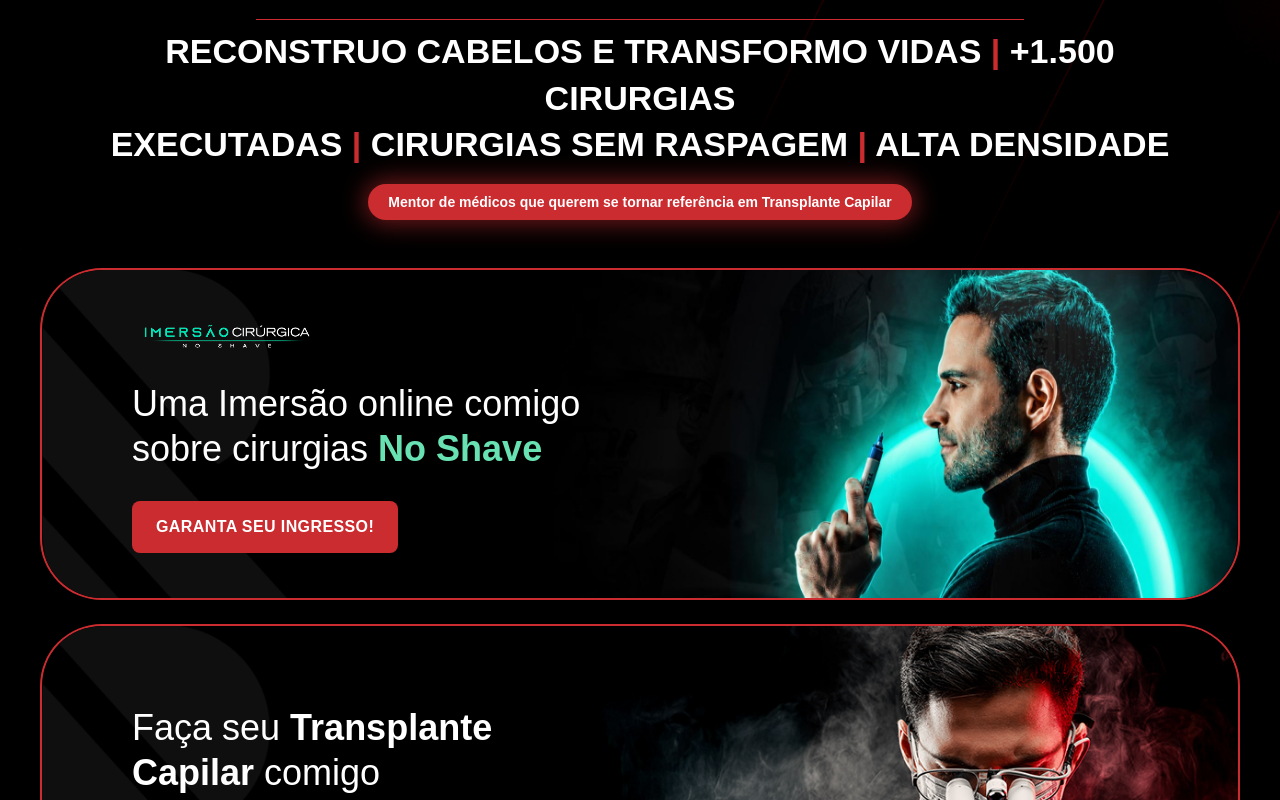
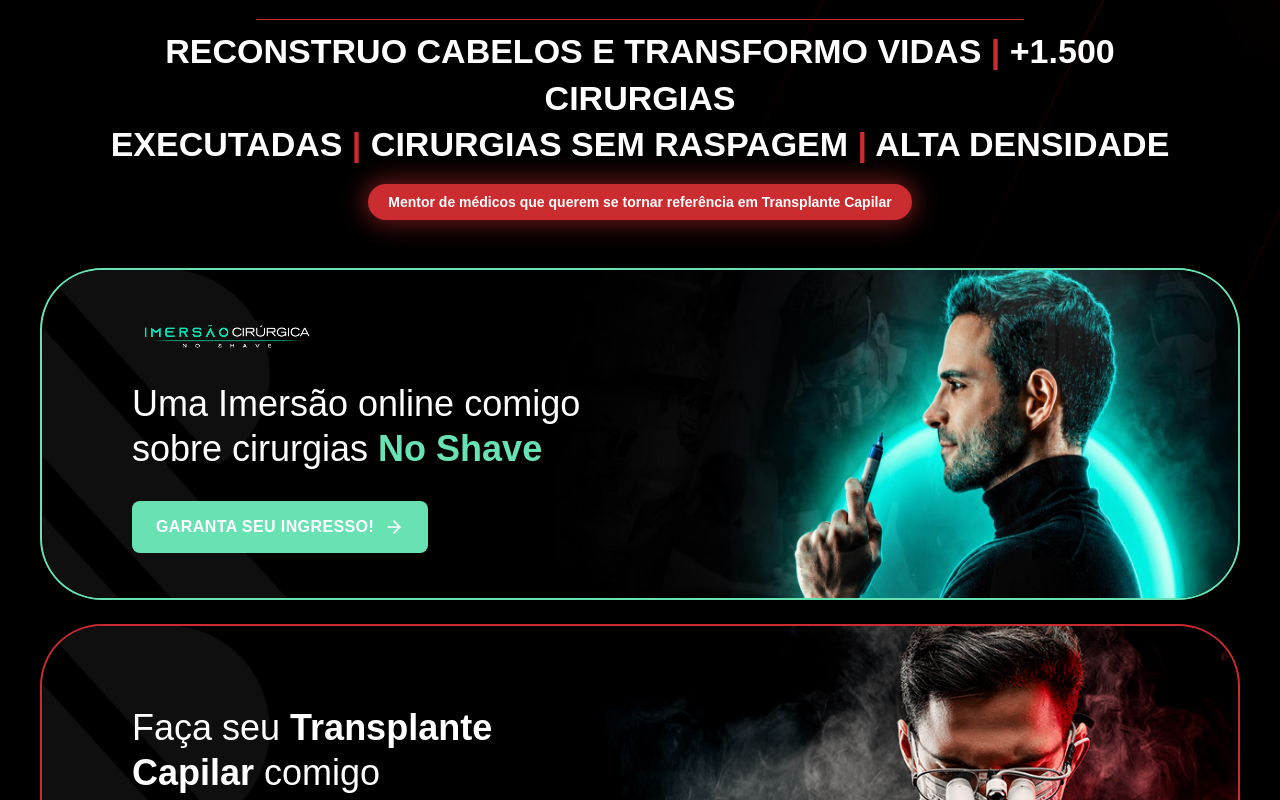
Before and after one commit to criacaondhub/links_ultramar, a React (Vite) app: page / in a window 1280 px wide. Shown: the part 576-1376 px from the top of the page. Built offline with nearby package versions, Linux system fonts and the light colour scheme; a web font is replaced by a local one.

Commit message:
feat: ajusta banner 0 para cta e borda verde com texto/icone preto

```diff
--- a/src/components/sections/LinkBanners.tsx
+++ b/src/components/sections/LinkBanners.tsx
@@ -29,7 +29,14 @@ export function LinkBanners() {
         titleClassName=""
         contentMaxWidth="max-w-[70%] md:max-w-[68%]"
         ctaLabel="Garanta seu ingresso!"
+        ctaIcon={
+          <ArrowRight className="h-3.5 w-3.5 shrink-0 md:h-5 md:w-5" />
+        }
+        ctaIconPosition="right"
+        ctaBgColor="var(--color-secondary)"
+        ctaTextColor="var(--color-text-on-secondary)"
         ctaHref={CONFIG.NO_SHAVE_IMMERSION_URL}
+        borderColor="var(--color-secondary)"
         delay={0}
       />
 
```
